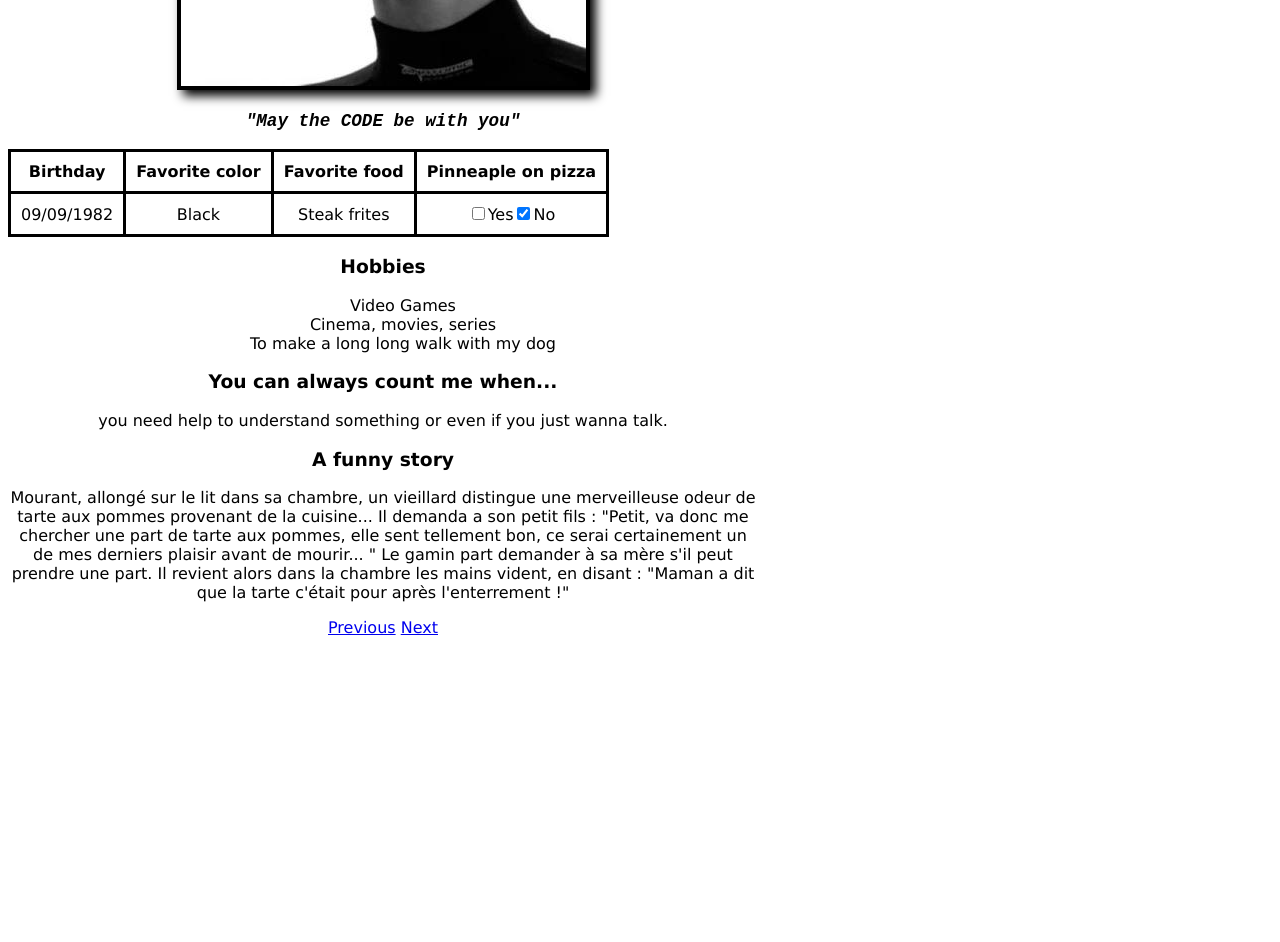
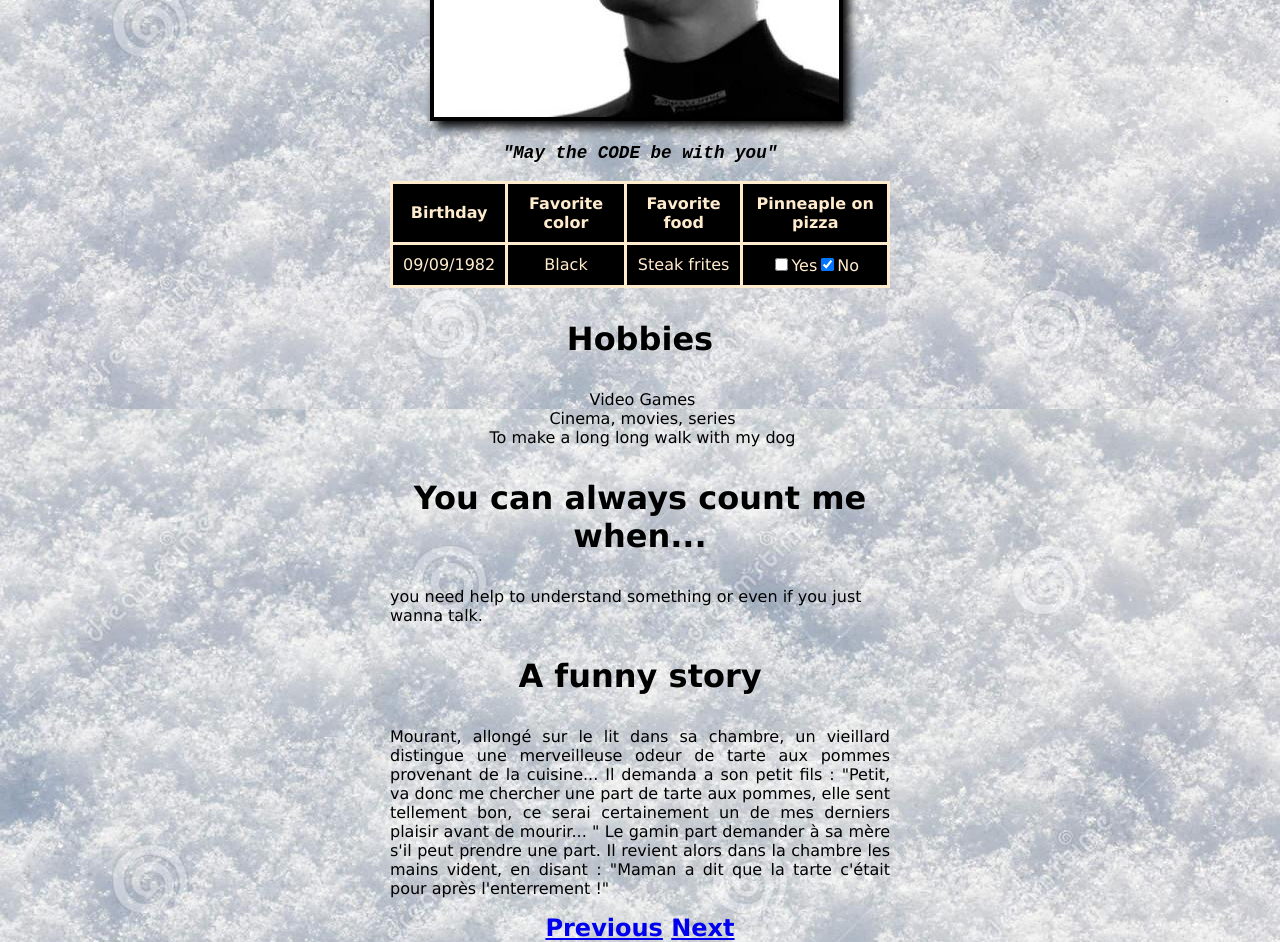
Before and after one commit to Marmouz82/markdown-warmup-html, a plain HTML site: page index.html in a window 1280 px wide. Shown: the part 447-1389 px from the top of the page. Before the commit the page ends 1092 px from the top, so only its background shows below. Drawn offline with Linux system fonts and the light colour scheme.

Commit message:
CSS final

```diff
--- a/style.css
+++ b/style.css
@@ -1,10 +1,19 @@
 body
 {
+    background-image: url(fond_neige.jpg);
     display: flex;
     flex-direction: column;
     font-family: Verdana, Tahoma, sans-serif;
+    margin:auto;
+    width: 500px;
+
+}
+
+h1
+{
+    font-size: 3em;
+    font-style: oblique;
     text-align: center;
-    width: 750px;
 }
 
 img
@@ -30,16 +39,57 @@ blockquote
 
 table
 {
+    background-color: black;
     border-collapse: collapse;
+    color: blanchedalmond;
+
 }
 
 tr, td, th
 {
-    border:3px solid black;
+    border:3px solid blanchedalmond;
     padding: 10px;
+    text-align: center;
+}
+
+#hobbies
+{
+    font-size: 2em;
+    font-weight: bolder;
+    text-align: center;
+}
+
+li
+{
+    text-align: center;
+    margin-right: 35px;
 }
 
 ul
 {
     list-style-type: none;
 }
+
+#count
+{
+    font-size: 2em;
+    text-align: center;
+}
+
+#funny
+{
+    font-size: 2em;
+    text-align: center;
+}
+
+article
+{
+    text-align: justify;
+}
+
+nav
+{
+    font-size: 1.5em;
+    font-weight: bold;
+    text-align: center;
+}
```
